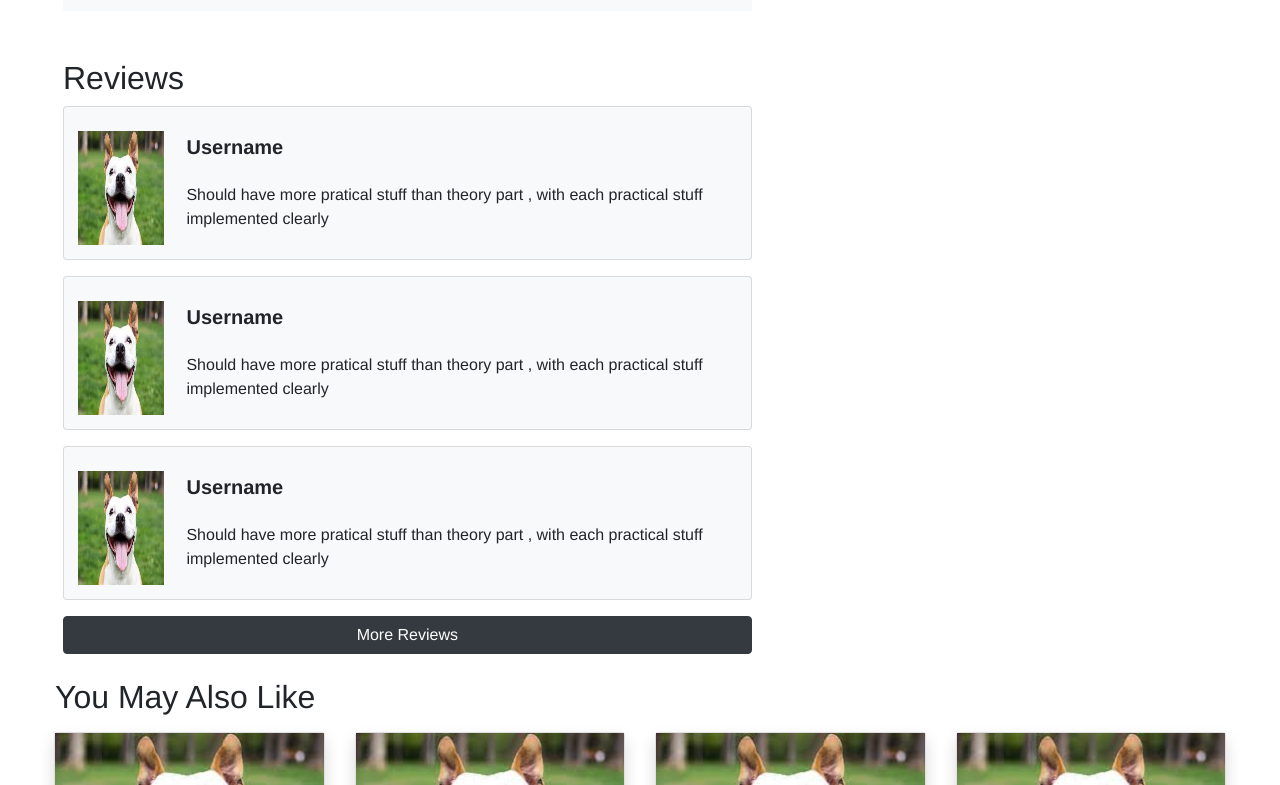
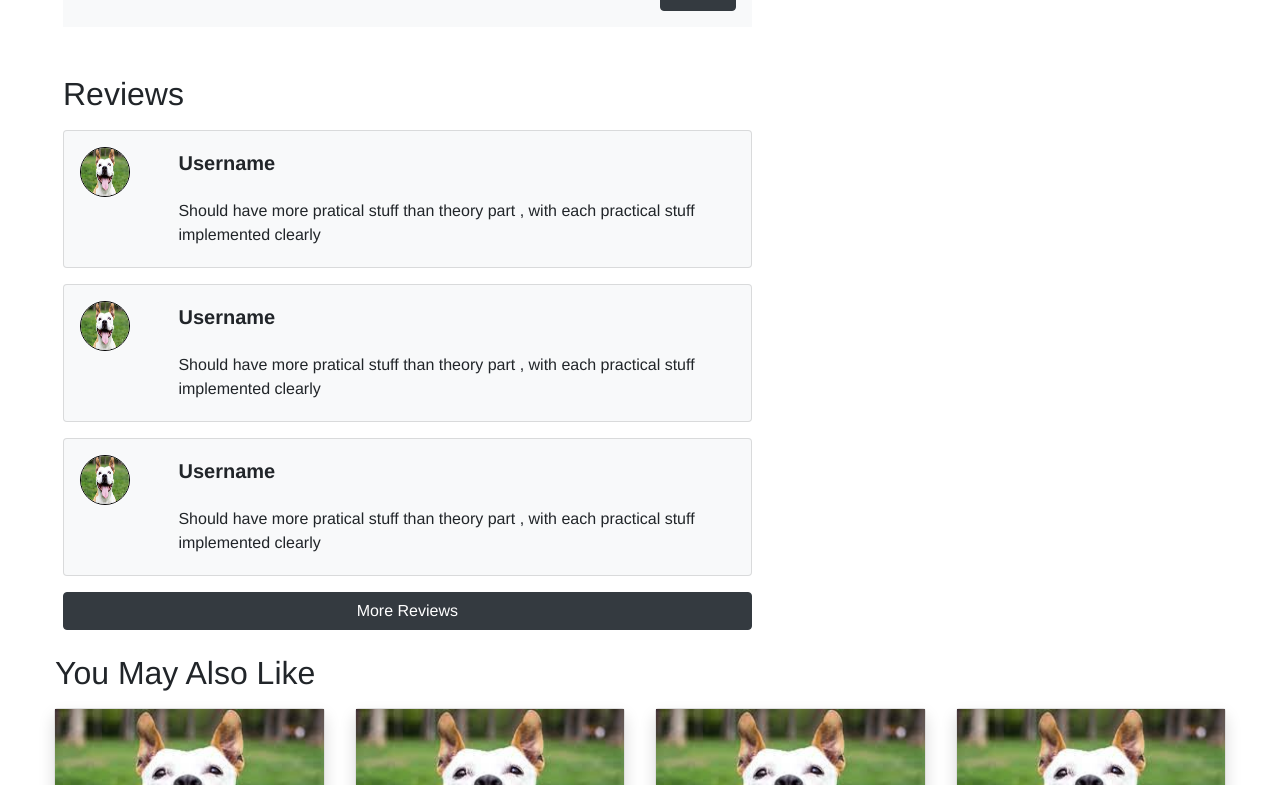
Before and after one commit to KyawLynnThu/vue-cli-learn-with-us, a Vue app: page /detail in a window 1280 px wide. Shown: the part 1155-1940 px from the top of the page. Built offline with nearby package versions, Linux system fonts and the light colour scheme.

Commit message:
TMP_STG_develop ui review update

```diff
--- a/src/components/User/ContactUs.vue
+++ b/src/components/User/ContactUs.vue
@@ -14,13 +14,13 @@
         referrerpolicy="no-referrer-when-downgrade"
       ></iframe>
     </div>
-    <div class="col-12 col-md-6 mt-3 mt-md-0">
+    <div class="col-12 col-md-6 mt-3 mt-md-0 ">
       <p class="">
-        <span><i class="fas fa-map-marker-alt"></i></span>&nbsp; No.(56), Mya
+        <span><i class="fas fa-map-marker-alt pr-3"></i></span> No.(56), Mya
         Thidar Street, Pyay Road, Kamyut Township, Yangon
       </p>
       <div class="mb-2">
-        <span><i class="fas fa-phone-alt"></i></span>&nbsp;
+        <span><i class="fas fa-phone-alt pr-3"></i></span>
         <a
           href="tel:+(+95)9258369147"
           class="mb-5 text-decoration-none text-dark"
@@ -28,20 +28,20 @@
         </a>
       </div>
       <div>
-        <span><i class="fas fa-envelope"></i></span>&nbsp;
+        <span><i class="fas fa-envelope pr-3"></i></span>
         <a
           href="mailto:yourname@domain.com"
-          class="text-decoration-none text-dark"
+          class="text-decoration-none text-dark "
         >
-          learnwithus@gmail.com</a
-        >
+         learnwithus@gmail.com
+        </a>
       </div>
     </div>
   </div>
 </template>
 
 <script>
-export default {}
+export default {};
 </script>
 
 <style scoped>
--- a/src/components/User/CourseOutline.vue
+++ b/src/components/User/CourseOutline.vue
@@ -1,5 +1,5 @@
 <template>
-  <div class="row mt-3 pl-md-5">
+  <div class="row mt-4 pl-md-5">
     <div class="col-md-7">
       <div>
         <iframe
@@ -13,7 +13,7 @@
         >
         </iframe>
       </div>
-      <h5 class="mt-3">Title</h5>
+      <h5 class="mt-3 mb-3">Title</h5>
       <p>Description</p>
       <p class="">
         Lorem ipsum dolor sit amet consectetur adipisicing elit. Totam sapiente
--- a/src/components/User/LogIn.vue
+++ b/src/components/User/LogIn.vue
@@ -11,13 +11,16 @@
           <label for="">Password</label>
           <input type="password" class="form-control" required />
         </div>
-        <button
+       <div class="mb-3 mt-3">
+          <button
           type="submit"
-          class="btn btn-dark btn-block text-uppercase font-weight-bold"
+          class="login-btn btn btn-dark btn-block text-uppercase font-weight-bold "
         >
           log in
         </button>
-        <button
+       </div>
+        <div class="mb-3">
+          <button
           type="submit"
           class="
             btn btn-outline-dark btn-block
@@ -28,7 +31,10 @@
         >
           Register
         </button>
-        <a class="text-decoration-none text-dark">Forgot Password?</a>
+        </div>
+        <div class="text-center mt-1">
+          <a class="text-decoration-none text-dark">Forgot Password?</a>
+        </div>
       </form>
     </div>
   </div>
@@ -45,4 +51,7 @@ export default {
   border-color: #030303 !important;
   box-shadow: none !important;
 }
+/*.login-btn{
+  margin-top: 16px;
+}*/
 </style>
--- a/src/components/User/OurService.vue
+++ b/src/components/User/OurService.vue
@@ -1,11 +1,11 @@
 <template>
   <div class="row">
     <div class="col-12">
-      <h2 class="text-center m-5 font-weight-bold">Our Services</h2>
+      <h2 class="text-center mx-5 mt-5 mb-4 font-weight-bold">Our Services</h2>
     </div>
     <div class="col-12 col-md-6 m-auto">
       <ul>
-        <li class="m-2">24-hour Excellent customer services</li>
+        <li class="mx-2 mt-3">24-hour Excellent customer services</li>
         <li class="m-2">Free Course (Beginner Level)</li>
         <li class="m-2">Paid Course (Intermediate and Advanced Level</li>
         <li class="m-2">Upload new courses everyday.</li>
--- a/src/components/User/ProductSlider.vue
+++ b/src/components/User/ProductSlider.vue
@@ -155,10 +155,9 @@ export default {
   computed: {
     setting() {
       if (this.windowWidth >= 768) {
-        //console.log(this.windowWidth)
         return this.setting1;
       }
-      if (this.windowWidth >= 576) {
+      else if (this.windowWidth >= 640) {
         return this.setting2;
       } else {
         return this.setting3;
--- a/src/components/User/ShowReview.vue
+++ b/src/components/User/ShowReview.vue
@@ -1,16 +1,20 @@
 <template>
   <div class="row mt-5 pl-md-5">
     <div class="col-md-7">
-      <h2>Reviews</h2>
+      <h2 class="mb-3">Reviews</h2>
       <div class="row">
-        <div class="col-md-12 col-sm-4" v-for="i in [1, 2, 3]" :key="i">
+        <div class="col-12" v-for="i in [1, 2, 3]" :key="i">
           <div class="card mb-3 bg-light">
-            <div class="row no-gutters">
-              <div class="col-md-2 text-center">
-                <img src="@/assets/dog.jpg" alt="" class="w-75 h-75 mt-4" />
+            <div class="row no-gutters p-0">
+              <div class="col-2 text-left pt-3 pl-3">
+                <img
+                  src="@/assets/dog.jpg"
+                  class="rounded-circle review-cmt-img"
+                  alt=""
+                />
               </div>
-              <div class="col-md-10 p-2">
-                <div class="card-body px-0 ml-sm-3 ml-5 ml-md-0">
+              <div class="col-10">
+                <div class="card-body px-md-0 px-sm-0 px-xs-5">
                   <h5 class="card-title font-weight-bolder mb-4">Username</h5>
                   <p class="card-text pr-3">
                     Should have more pratical stuff than theory part , with each
@@ -28,8 +32,14 @@
 </template>
 
 <script>
-export default {}
+export default {};
 </script>
 
 <style scoped>
+.review-cmt-img {
+  width: 50px;
+  height: 50px;
+  border: 1px solid black;
+  border-radius: 50%;
+}
 </style>
--- a/src/components/User/SignUp.vue
+++ b/src/components/User/SignUp.vue
@@ -1,6 +1,6 @@
 <template>
   <div class="row">
-    <div class="col-lg-4 col-md-6 col-12 mx-auto mt-5">
+    <div class="col-lg-4 col-md-6 col-12 mx-auto ">
       <h2 class="text-center m-3 text-uppercase">Sign Up</h2>
       <form class="bg-light p-4">
         <div class="form-group">
@@ -19,18 +19,22 @@
           <label for="">Confirm Password</label>
           <input type="password" class="form-control" required />
         </div>
-        <button
+        <div class="mb-3 mt-3">
+          <button
           type="submit"
           class="btn btn-dark btn-block text-uppercase font-weight-bold"
         >
           Register
         </button>
-        <button
+        </div>
+        <div >
+          <button
           type="submit"
           class="btn btn-outline-dark btn-block text-uppercase font-weight-bold"
         >
           log in
         </button>
+        </div>
       </form>
     </div>
   </div>
--- a/src/components/User/UserDashboard/PwSetting.vue
+++ b/src/components/User/UserDashboard/PwSetting.vue
@@ -17,8 +17,8 @@
             <input type="text" class="form-control" id="courseName" required />
           </div>
           <div class="text-center mt-4">
-            <button class="btn btn-danger col-md-4 mr-2 mb-2">Change</button>
-            <button class="btn btn-primary col-md-4 mb-2">Cancel</button>
+            <button class="btn btn-primary col-md-4 mr-2 mb-2">Change</button>
+            <button class="btn btn-danger col-md-4 mb-2">Cancel</button>
           </div>
         </form>
       </div>
```
Also changed, not shown: src/assets/dog1.jpg (added).
